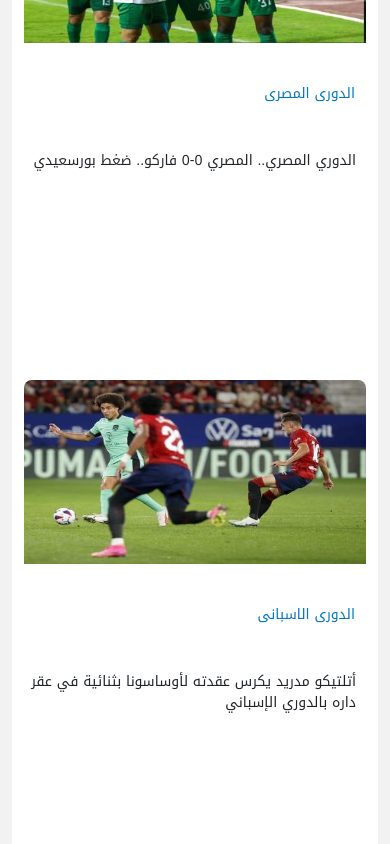
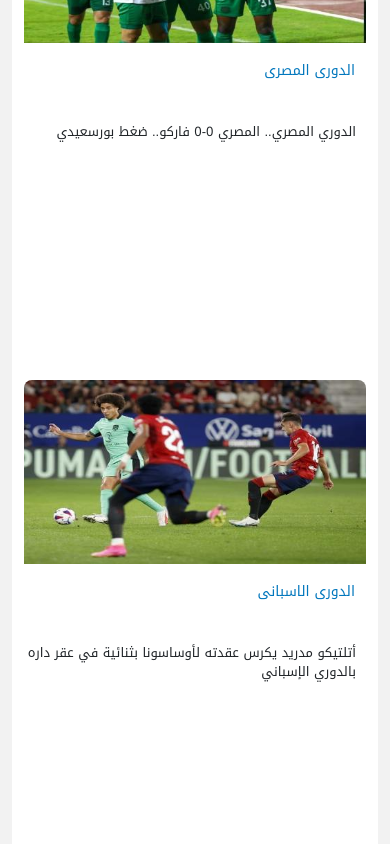
Before and after one commit to Abdoalwkel/yalla-kora, a React (Create React App) app: page /Championships in a window 390 px wide. Shown: the part 7160-8004 px from the top of the page. Built offline with nearby package versions, Linux system fonts and the light colour scheme.

Commit message:
Update Championships.scss

```diff
--- a/src/Championships/Championships.scss
+++ b/src/Championships/Championships.scss
@@ -1,6 +1,6 @@
 
 main{
-    height: 745vh;
+    height: 774vh;
 }
 
 .head-champ{
@@ -393,17 +393,17 @@ hr{
                     font-size: 14px;
                     font-weight: 500;
                     position: absolute;
-                    top: 153px;
+                    top: 130px;
                     color: var(--button-color);
                     right: 11px;
                 }
                 .letter-text{
-                    position: absolute;
-                    top: 185px;
-                    height: 93px;
-                    direction: rtl;
-                    right: 10px;
-                    font-size: 14px;
+    direction: rtl;
+    font-size: 13px;
+    height: 93px;
+    position: absolute;
+    right: 10px;
+    top: 157px;
                 }
 
             }
@@ -491,17 +491,17 @@ hr{
                     font-size: 14px;
                     font-weight: 500;
                     position: absolute;
-                    top: 153px;
+                    top: 130px;
                     color: var(--button-color);
                     right: 11px;
                 }
                 .letter-text{
-                    position: absolute;
-                    top: 185px;
-                    height: 93px;
-                    direction: rtl;
-                    right: 10px;
-                    font-size: 14px;
+    direction: rtl;
+    font-size: 13px;
+    height: 93px;
+    position: absolute;
+    right: 10px;
+    top: 158px;
                 }
 
             }
@@ -528,7 +528,7 @@ hr{
             padding: 13px 14px;
             border-radius: 9px;
             width: 81%;
-            height: 69vh;
+            height: 70vh;
     position: relative;
     top: 110px;
             border-top: 5px solid var(--button-color);
@@ -562,7 +562,7 @@ hr{
                 }
                 .text-news{
                     transition: .2s all;
-                    font-size: 13px;
+                    font-size: 12px;
                     font-weight: 800;
     line-height: 33px;
     margin-right: 10px;
@@ -609,7 +609,7 @@ hr{
         height: 42vh;
         .letter-text {
 
-            margin-top: 45px;
+            margin-top: 62px;
 
         }
 
@@ -618,7 +618,7 @@ hr{
         }
 
         .custom{
-            margin-top: 35px;
+            margin-top: 50px;
 
         }
     }
@@ -629,11 +629,11 @@ hr{
         margin-bottom: 155px;
         .letter-text {
 
-            margin-top: 154px;
+            margin-top: 159px;
             font-size: 18px;
         }
         .custom{
-            margin-top: 121px;
+            margin-top: 148px;
             font-size: 16px;
         }
     }
@@ -691,7 +691,7 @@ position: relative;
 top: 211rem;
     }
     main {
-        height: 2599vh;
+        height: 2611vh;
     }
 
 }
```
